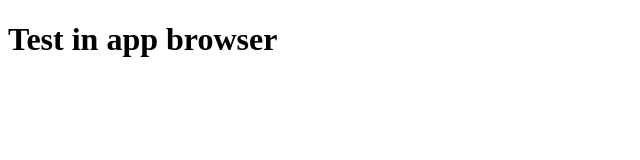
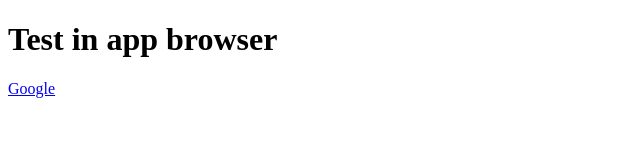
Before and after one commit to kevinMaciel/test-inAppBrowser, a plain HTML site: page index.html in a window 1280 px wide. Shown: the full height of the page, 0-640 px from the left. Drawn offline with Linux system fonts and the light colour scheme.

Commit message:
Update index.html

```diff
--- a/index.html
+++ b/index.html
@@ -7,6 +7,7 @@
 </head>
 <body>
     <h1>Test in app browser</h1>
+    <a href="#" onclick="window.open('http://www.google.com', '_system');">Google</a>
     <script>
         document.addEventListener('DOMContentLoaded', function () {
             var currentUrl = window.location.href;
```
